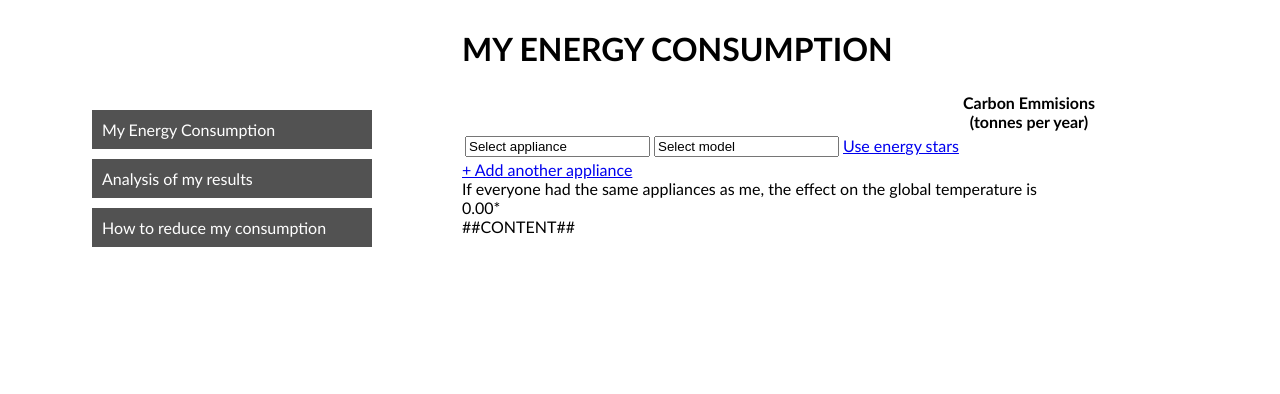
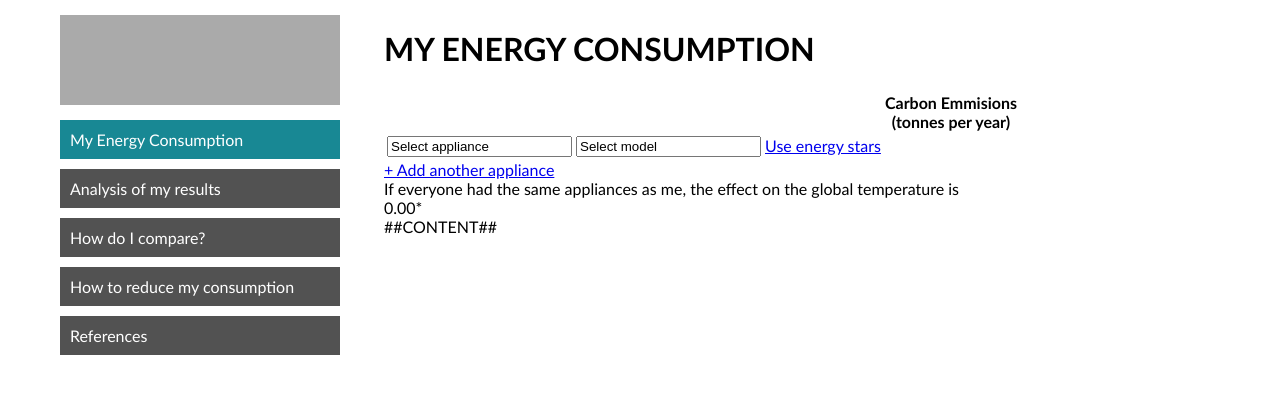
Before and after one commit to BigDataBigDreams/BigDataDirectory, a PHP site: page / in a window 1280 px wide. Shown: the top 394 px of the page. Run offline with PHP 8.4, Linux system fonts and the light colour scheme.

Commit message:
Navbox lookin good ;)

```diff
--- a/css/layout.css
+++ b/css/layout.css
@@ -1,15 +1,30 @@
 /*Layout*/
 .navbox-wrap{
 	position: absolute;
-	top: 100px;
-	width: 35%;
+	width: 30%;
+}
+
+.main-logo-wrap {
+	position: relative;
+	height: 100px;
+}
+
+.logo {
+	position: absolute;
+	left: 2px;
+	right: 2px;
+	top: 0px;
+	bottom: 0px;
+}
+
+.navbox, .main-logo-wrap {
+	width: 95%;
+	padding-left:0px;
+	margin: 2px auto;
+	max-width: 300px;
 }
 
 .navbox {
-	width: 90%;
-	padding-left:0px;
-	margin: 2px auto;
-	max-width: 300px;
 	list-style:none;
 }
 
@@ -21,7 +36,7 @@
 .content-wrap {
 	position: absolute;
 	right:50px;
-	width: 60%;
+	left: 30%;
 	min-width: 400px;
 }
 
@@ -32,6 +47,7 @@
 
 .banner {
 	font-size: 1.25em;
+	height: 100px;
 }
 
 /*style*/
@@ -39,7 +55,16 @@
 		font-family: "Calibri (body)", "Calibri", "sans-serif";
 }
 
+.logo {
+	background-color: #AAAAAA;
+	margin: 5px 8px;
+}
+
 .navbox li {
 	background-color: #525252;
 	color: white;
 }
+
+.navbox .active, .navbox .active:hover {
+	background-color: rgb(24,136,148);
+}
--- a/index.html
+++ b/index.html
@@ -8,10 +8,17 @@
 
 	<body>
 		<div class="navbox-wrap">
+			<div class="main-logo-wrap">
+				<div class="logo">
+
+				</div>
+			</div>
 			<ul class="navbox">
-				<li>My Energy Consumption</li>
+				<li class="active">My Energy Consumption</li>
 				<li>Analysis of my results</li>
+				<li>How do I compare?</li>
 				<li>How to reduce my consumption</li>
+				<li>References</li>
 			</ul>
 		</div>
 		<div class="content-wrap">
```
Also changed, not shown: 1 other file.
